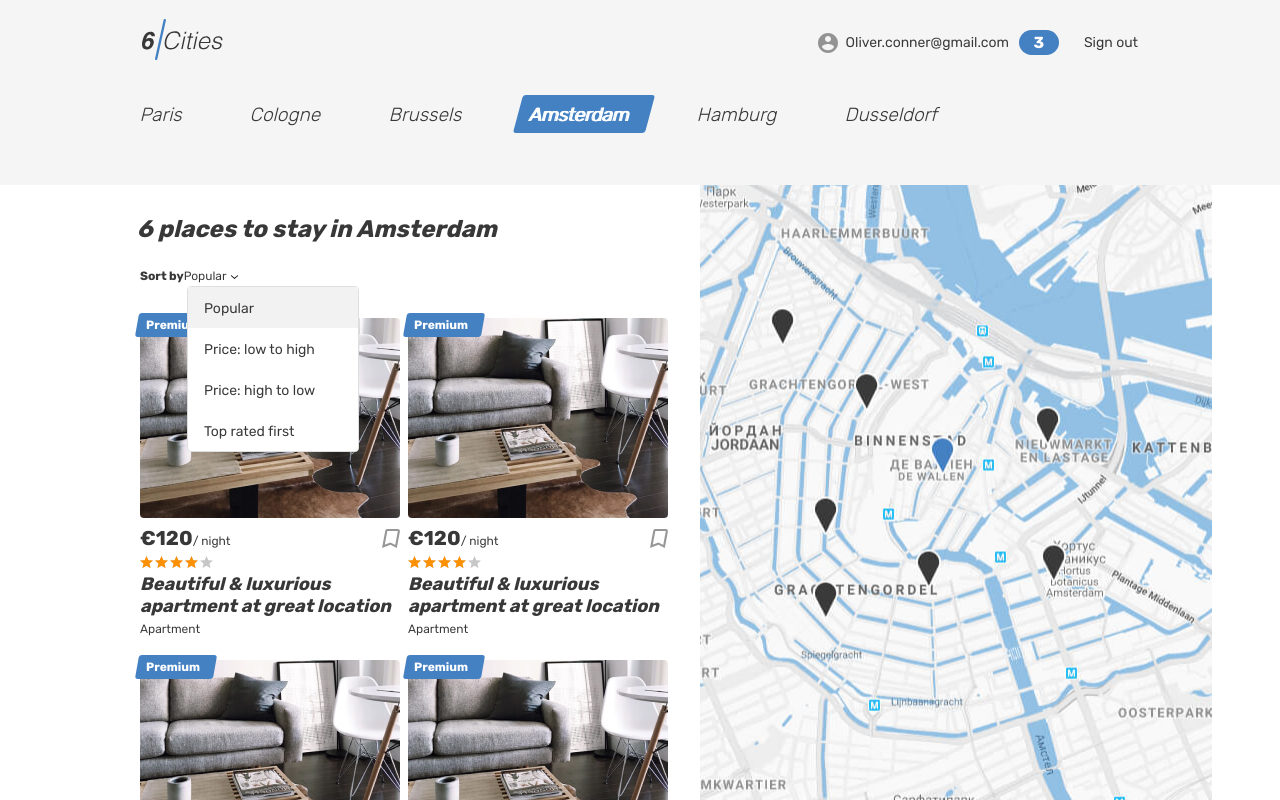
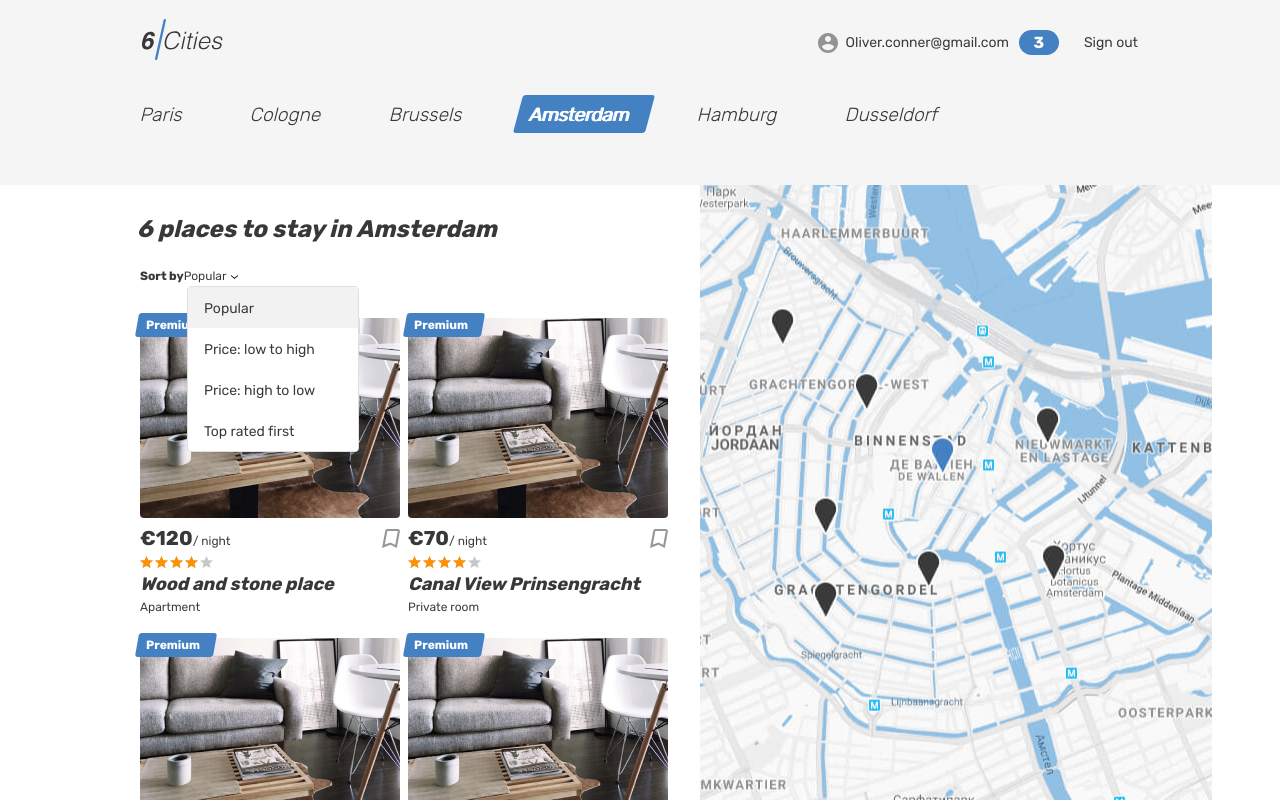
Before and after one commit to zonda1/1678643-six-cities-10, a React (Create React App) app in the folder project/: page / in a window 1280 px wide. Built offline with nearby package versions, Linux system fonts and the light colour scheme.

Commit message:
Добавляет отрисовку карточек на глав. странице

```diff
--- a/project/src/components/app/app.tsx
+++ b/project/src/components/app/app.tsx
@@ -7,18 +7,21 @@ import PrivateRoute from '../private-route/private-route';
 import { AuthorizationStatus } from '../../const';
 import { Route, BrowserRouter, Routes } from 'react-router-dom';
 import { AppRoute } from '../../const';
-
+import { Offers } from '../../mocks/offers';
+import { Reviews } from '../../mocks/reviews';
 
 type AppScreenProps = {
-  offersCount: number;
+  offersCount: number,
+  offers: Offers[],
+  reviews: Reviews[],
 }
 
-function App({ offersCount }: AppScreenProps): JSX.Element {
+function App({ offersCount, offers, reviews }: AppScreenProps): JSX.Element {
   return (
     <BrowserRouter>
       <Routes>
         <Route path={AppRoute.Main}>
-          <Route index element={<MainScreen offersCount={offersCount} />} />
+          <Route index element={<MainScreen offersCount={offersCount} offers={offers} />} />
           <Route path={AppRoute.Login} element={<LoginScreen />} />
           <Route path={AppRoute.Favorites} element={<FavoritesScreen />} />
 
--- a/project/src/components/place-card/place-card.tsx
+++ /dev/null
@@ -1,40 +0,0 @@
-function PlaceCard(): JSX.Element {
-  return (
-    <article className="cities__card place-card">
-      <div className="place-card__mark">
-        <span>Premium</span>
-      </div>
-      <div className="cities__image-wrapper place-card__image-wrapper">
-        <a href="#">
-          <img className="place-card__image" src="img/apartment-01.jpg" width="260" height="200" alt="Place image" />
-        </a>
-      </div>
-      <div className="place-card__info">
-        <div className="place-card__price-wrapper">
-          <div className="place-card__price">
-            <b className="place-card__price-value">&euro;120</b>
-            <span className="place-card__price-text">&#47;&nbsp;night</span>
-          </div>
-          <button className="place-card__bookmark-button button" type="button">
-            <svg className="place-card__bookmark-icon" width="18" height="19">
-              <use xlinkHref="#icon-bookmark"></use>
-            </svg>
-            <span className="visually-hidden">To bookmarks</span>
-          </button>
-        </div>
-        <div className="place-card__rating rating">
-          <div className="place-card__stars rating__stars">
-            <span style={{ width: '80%' }}></span>
-            <span className="visually-hidden">Rating</span>
-          </div>
-        </div>
-        <h2 className="place-card__name">
-          <a href="#">Beautiful &amp; luxurious apartment at great location</a>
-        </h2>
-        <p className="place-card__type">Apartment</p>
-      </div>
-    </article>
-  );
-}
-
-export default PlaceCard;
--- /dev/null
+++ b/project/src/components/place-cards/place-cards.tsx
@@ -0,0 +1,57 @@
+import { useState } from 'react';
+import { Offers } from '../../mocks/offers';
+
+type OffersListProps = {
+  offers: Offers[],
+};
+
+function PlaceCards({ offers }: OffersListProps): JSX.Element {
+  const [activeOffer, setActiveOffer] = useState({ key: null });
+
+  return (
+    <div className="cities__places-list places__list tabs__content">
+      {offers.map((offer, id) => {
+        const keyValue = `offer-${id}`;
+        const { price, placeName } = offer;
+        const { type } = offer.features;
+        return (
+          <article key={keyValue} className="cities__card place-card">
+            <div className="place-card__mark">
+              <span>Premium</span>
+            </div>
+            <div className="cities__image-wrapper place-card__image-wrapper">
+              <a href="#">
+                <img className="place-card__image" src="img/apartment-01.jpg" width="260" height="200" alt="Place image" />
+              </a>
+            </div>
+            <div className="place-card__info">
+              <div className="place-card__price-wrapper">
+                <div className="place-card__price">
+                  <b className="place-card__price-value">&euro;{price}</b>
+                  <span className="place-card__price-text">&#47;&nbsp;night</span>
+                </div>
+                <button className="place-card__bookmark-button button" type="button">
+                  <svg className="place-card__bookmark-icon" width="18" height="19">
+                    <use xlinkHref="#icon-bookmark"></use>
+                  </svg>
+                  <span className="visually-hidden">To bookmarks</span>
+                </button>
+              </div>
+              <div className="place-card__rating rating">
+                <div className="place-card__stars rating__stars">
+                  <span style={{ width: '80%' }}></span>
+                  <span className="visually-hidden">Rating</span>
+                </div>
+              </div>
+              <h2 className="place-card__name">
+                <a href="#">{placeName}</a>
+              </h2>
+              <p className="place-card__type">{type}</p>
+            </div>
+          </article>);
+      })}
+    </div >
+  );
+}
+
+export default PlaceCards;
--- a/project/src/index.tsx
+++ b/project/src/index.tsx
@@ -1,6 +1,8 @@
 import React from 'react';
 import ReactDOM from 'react-dom/client';
 import App from './components/app/app';
+import { offers } from './mocks/offers';
+import { reviews } from './mocks/reviews';
 
 const Setting = {
   OFFERS_COUNT: 6,
@@ -12,6 +14,6 @@ const root = ReactDOM.createRoot(
 
 root.render(
   <React.StrictMode>
-    <App offersCount={Setting.OFFERS_COUNT} />
+    <App offersCount={Setting.OFFERS_COUNT} offers={offers} reviews={reviews} />
   </React.StrictMode>,
 );
--- /dev/null
+++ b/project/src/mocks/offers.ts
@@ -0,0 +1,84 @@
+export type Features = {
+  type: string,
+  bedrooms: number,
+  maxAdults: number
+};
+
+export type Offers = {
+  features: Features,
+  rating: number,
+  price: number,
+  placeName: string,
+  facilities: string[],
+  description: string,
+};
+
+export const offers: Offers[] = [
+  {
+    features: {
+      type: 'Apartment',
+      bedrooms: 3,
+      maxAdults: 4,
+    },
+    rating: 4.8,
+    price: 120,
+    placeName: 'Wood and stone place',
+    facilities: ['WiFi',
+      'Washing machine',
+      'Towels',
+      'Heating',
+      'Coffee machine',
+      'Baby seat',
+      'Kitchen',
+      'Dishwasher',
+      'Cabel', 'TV',
+      'Fridge',],
+    description: 'A quiet cozy and picturesque that hides behind a a river by the unique lightness of Amsterdam. The building is green and from 18th century.'
+  },
+  {
+    features: {
+      type: 'Private room',
+      bedrooms: 1,
+      maxAdults: 2,
+    },
+    rating: 4.5,
+    price: 70,
+    placeName: 'Canal View Prinsengracht',
+    facilities: ['WiFi',
+      'TV',],
+    description: 'An excellent one double bedroom maisonette with conservatory and garden boasting well proportioned accommodation ideally located for access to Feltham town centre and Hatton Cross tube station.'
+  },
+  {
+    features: {
+      type: 'Hotel',
+      bedrooms: 1,
+      maxAdults: 2,
+    },
+    rating: 4.2,
+    price: 80,
+    placeName: 'The Panoramic Hotel',
+    facilities: ['WiFi',
+      'Towels',
+      'TV',
+      'Air conditioning system',
+      'Hairdryer'],
+    description: 'The Panoramic Hotel is a modern, elegant 4-star hotel overlooking the sea, perfect for a romantic, charming vacation, in the enchanting setting of Taormina and the Ionian Sea.'
+  },
+  {
+    features: {
+      type: 'Apartment',
+      bedrooms: 2,
+      maxAdults: 2,
+    },
+    rating: 4.5,
+    price: 100,
+    placeName: 'Woodlands Park Road, 112, Haringey N15',
+    facilities: ['WiFi',
+      'Washing machine',
+      'Towels',
+      'Kitchen',
+      'Cabel', 'TV',
+      'Fridge',],
+    description: 'Newly Renovated beautiful 1/2 bed flat situated in between 3 stations, Haringey, Turnpike Lane, Manor House. This top floor modern conversation is a split level flat with good sized bright bedroom and spacious living room.'
+  },
+];
--- /dev/null
+++ b/project/src/mocks/reviews.ts
@@ -0,0 +1,24 @@
+export type Reviews = {
+  author: string,
+  grade: number,
+  review: string,
+};
+
+export const reviews: Reviews[] = [{
+  author: 'Grigory',
+  grade: 4,
+  review: 'Great location, the views of South Bank at night were beautiful. everyone who worked at the hotel went out of there way to ensure we had a great stay, especially Padraic who made our stay very memorable.'
+}, {
+  author: 'Max',
+  grade: 5,
+  review: 'Our room was very nice. We had a great stay at Sea Containers. The Staff were very helpful and accommodating. Room service was quick and the 12th Knot Bar was lovely.',
+}, {
+  author: 'Alex',
+  grade: 2,
+  review: 'Difference between what I was expecting due to conversations pre arrival and what I experienced where too far apart.',
+}, {
+  author: 'Smith',
+  grade: 4,
+  review: 'Beautiful modern hotel right on the Southbank. Very friendly helpful staff, easy check in and out. Spacious comfortable rooms.',
+},
+];
--- a/project/src/pages/main-screen/main-screen.tsx
+++ b/project/src/pages/main-screen/main-screen.tsx
@@ -1,10 +1,14 @@
-import PlaceCard from '../../components/place-card/place-card';
+import PlaceCards from '../../components/place-cards/place-cards';
+// import { Reviews } from '../../mocks/reviews';
+import { Offers } from '../../mocks/offers';
 
 type OfferCountProps = {
-  offersCount: number;
+  offersCount: number,
+  // reviews: Reviews[],
+  offers: Offers[],
 }
 
-function MainScreen({ offersCount }: OfferCountProps): JSX.Element {
+function MainScreen({ offersCount, offers }: OfferCountProps): JSX.Element {
   return (
     <div className="page page--gray page--main">
       <header className="header">
@@ -94,14 +98,13 @@ function MainScreen({ offersCount }: OfferCountProps): JSX.Element {
                   <li className="places__option" tabIndex={0}>Top rated first</li>
                 </ul>
               </form>
-              <div className="cities__places-list places__list tabs__content">
+              <PlaceCards offers={offers} />
+              {/* <PlaceCard />
                 <PlaceCard />
                 <PlaceCard />
-                <PlaceCard />
-                <PlaceCard />
-                <PlaceCard />
+                <PlaceCard /> */}
 
-                {/* <article className="cities__card place-card">
+              {/* <article className="cities__card place-card">
                   <div className="cities__image-wrapper place-card__image-wrapper">
                     <a href="#">
                       <img className="place-card__image" src="img/room.jpg" width="260" height="200" alt="Place image" />
@@ -231,7 +234,7 @@ function MainScreen({ offersCount }: OfferCountProps): JSX.Element {
                     <p className="place-card__type">Private room</p>
                   </div>
                 </article> */}
-              </div>
+
             </section>
             <div className="cities__right-section">
               <section className="cities__map map"></section>
```
